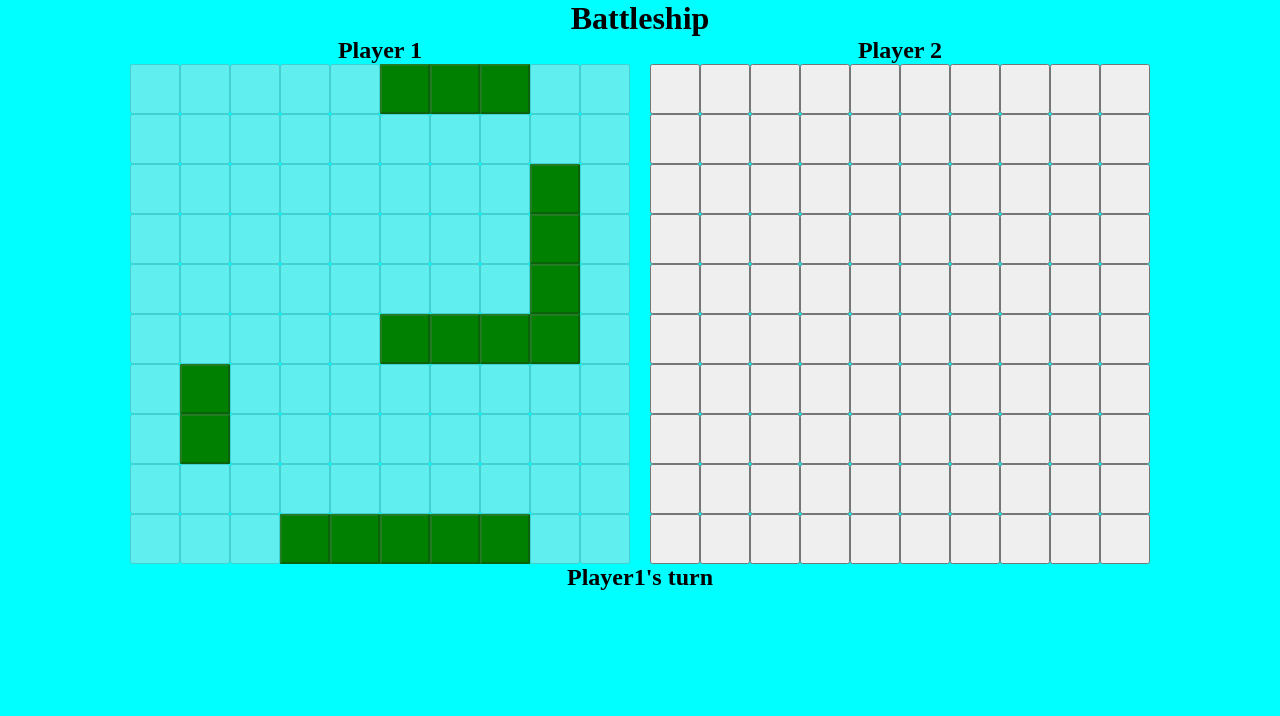
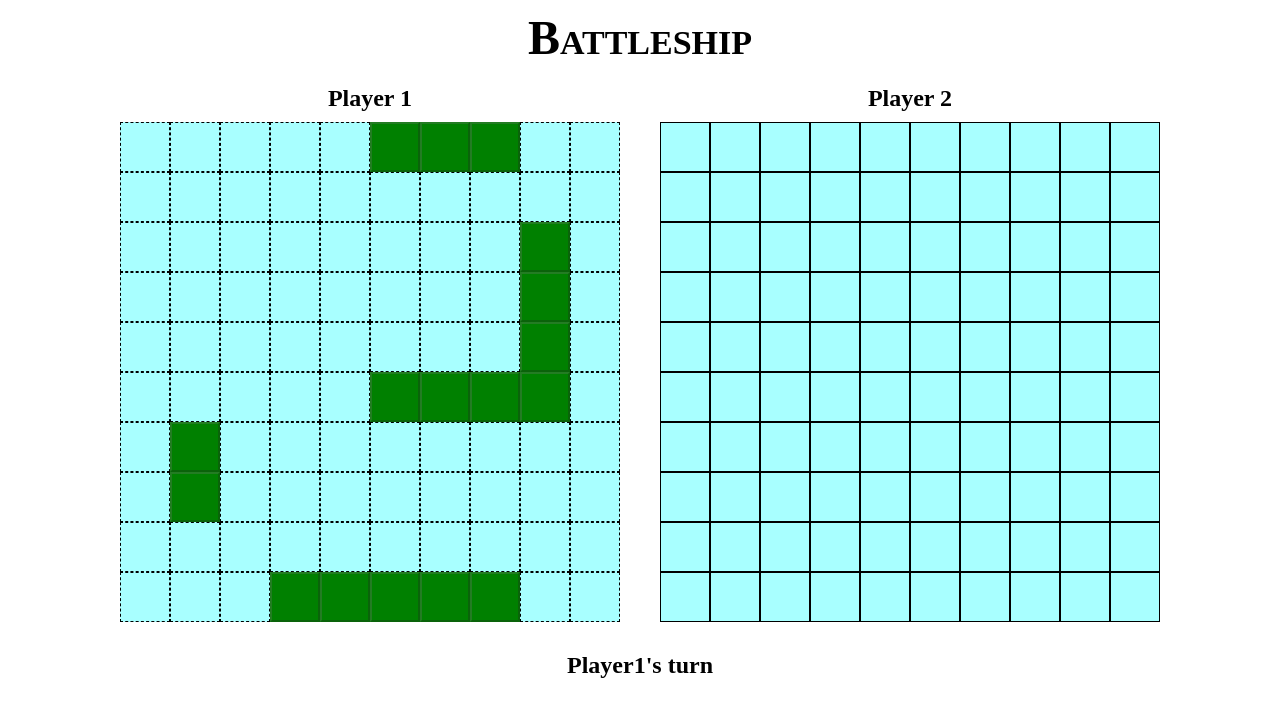
Before and after one commit to daknine10/battleship, a website built with webpack: page src/template.html in a window 1280 px wide. Built offline with nearby package versions, Linux system fonts and the light colour scheme.

Commit message:
Changed up the stlye. Player move is now disabled when it's computer's turn

```diff
--- a/src/modules/screenController.js
+++ b/src/modules/screenController.js
@@ -43,7 +43,7 @@ export default class ScreenController {
                     }
                 }
 
-                if (player === this.game.player2) {
+                if (player === this.game.player2 || this.game.activePlayer === this.game.player2) {
                     grid.disabled = true;
                 }
 
--- a/src/styles.css
+++ b/src/styles.css
@@ -8,30 +8,46 @@ body {
     display: flex;
     flex-direction: column;
     align-items: center;
-    background-color: aqua;
+    padding: 10px;
+}
+
+.title {
+    font-weight: 800;
+    font-variant: small-caps;
+    font-size: 48px;
 }
 
 .gameboard {
     display: grid;
+    padding: 10px;
     width: 30%;
     grid-template-columns: 1fr 1fr 1fr 1fr 1fr 1fr 1fr 1fr 1fr 1fr;
     grid-template-rows: 1fr 1fr 1fr 1fr 1fr 1fr 1fr 1fr 1fr 1fr;
     column-gap: 0px;
 }
 
-.grid, .grid-disabled {
+.grid {
     height: 50px;
     width: 50px;
+    background: rgba(0, 255, 255, 0.342);
+    border: 1px solid black;
 }
 
-.grid-disabled {
-    background-color: black;
+.grid:disabled {
+    background: rgba(0, 255, 255, 0.342);
+    border: 1px dashed black;
 }
+
+.grid:hover {
+    background: lightgray;
+}
+
 
 .container {
     display: flex;
     flex-direction: row;
     gap: 20px;
+    padding: 20px;
 }
 
 h2 {
@@ -43,7 +59,7 @@ h2 {
 }
 
 .miss {
-    background-color: blue;
+    background-color: rgb(3, 49, 252);
 }
 
 .hit {
--- a/src/template.html
+++ b/src/template.html
@@ -7,7 +7,7 @@
     <title>Document</title>
 </head>
 <body>
-    <h1>Battleship</h1>
+    <h1 class="title">Battleship</h1>
     <div class="container">
         <div>
             <h2>Player 1</h2>
```
Also changed, not shown: src/test/gameboard.test.js (+1 -1 lines).
